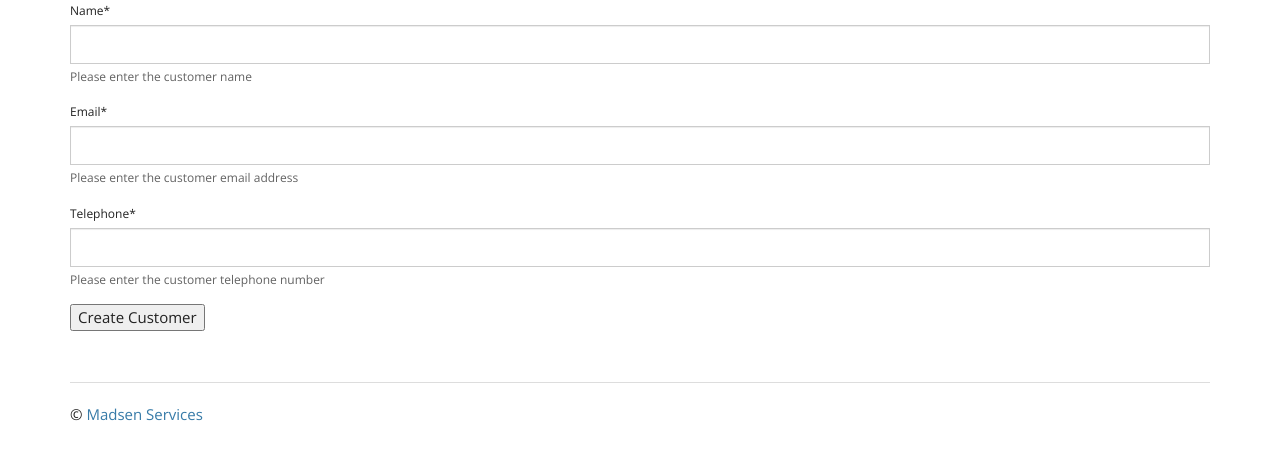
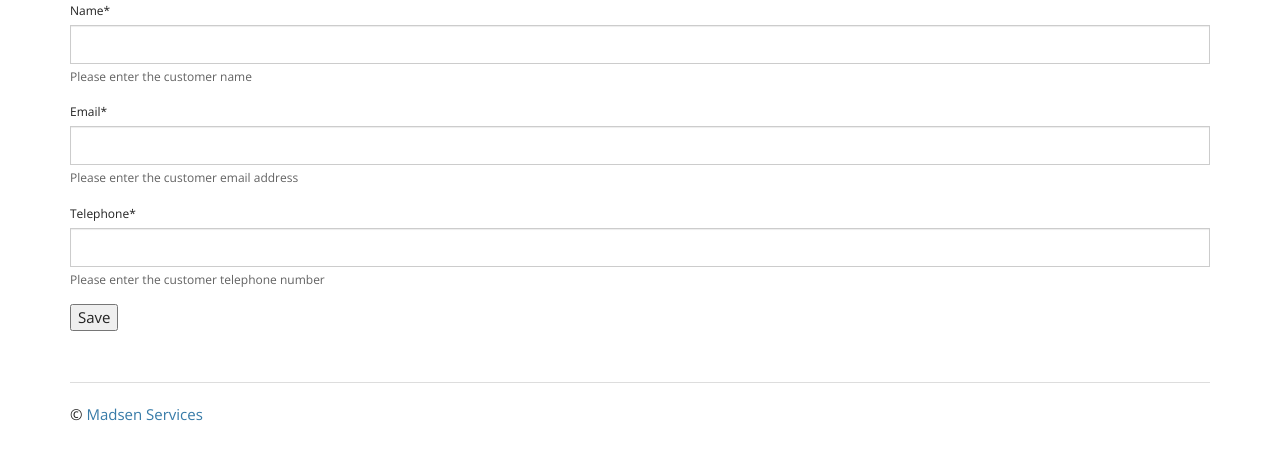
Before and after one commit to ande0581/concrete, a Django app: page /customer/create/ in a window 1280 px wide. Shown: the part 103-563 px from the top of the page. Run offline with Django 3.2, Linux system fonts and the light colour scheme; a user stored in the database is signed in; some libraries are stand-ins or nearby versions.

Commit message:
added and update view

```diff
--- a/src/customer/urls.py
+++ b/src/customer/urls.py
@@ -5,5 +5,6 @@ app_name = 'customer_app'
 urlpatterns = [
     url(r'^$', views.customer_model_list_view, name='list'),
     url(r'^create/$', views.customer_model_create_view, name='create'),
-    url(r'^detail/(?P<pk>\d+)/$', views.customer_model_detail_view, name='detail'),
+    url(r'^(?P<pk>\d+)/$', views.customer_model_detail_view, name='detail'),
+    url(r'^(?P<pk>\d+)/edit/$', views.customer_model_update_view, name='update'),
 ]
--- a/src/customer/views.py
+++ b/src/customer/views.py
@@ -35,15 +35,7 @@ def customer_model_list_view(request):
         queryset = paginator.page(paginator.num_pages)
 
     context = {'object_list': queryset}
-    return render(request, 'customer/customer_index.html', context)
-
-
-def customer_model_detail_view(request, pk=None):
-    obj = get_object_or_404(Customer, pk=pk)
-    context = {
-        "object": obj,
-    }
-    return render(request, 'customer/customer_detail.html', context)
+    return render(request, 'customer/customer_list.html', context)
 
 
 @login_required()
@@ -56,3 +48,25 @@ def customer_model_create_view(request):
         messages.success(request, "Customer was created successfully!")
         return redirect('customer_app:detail', pk=obj.pk)
     return render(request, 'customer/customer_create.html', {'form': form})
+
+
+@login_required()
+def customer_model_update_view(request, pk=None):
+    obj = get_object_or_404(Customer, pk=pk)
+    form = CustomerForm(request.POST or None, instance=obj)
+    if form.is_valid():
+        obj = form.save(commit=False)
+        # make modifications here
+        form.save()
+        messages.success(request, "Customer was updated successfully!")
+        return redirect('customer_app:detail', pk=obj.pk)
+    return render(request, 'customer/customer_create.html', {'form': form})
+
+
+@login_required()
+def customer_model_detail_view(request, pk=None):
+    obj = get_object_or_404(Customer, pk=pk)
+    context = {
+        "object": obj,
+    }
+    return render(request, 'customer/customer_detail.html', context)
--- a/src/templates/customer/customer_create.html
+++ b/src/templates/customer/customer_create.html
@@ -4,9 +4,9 @@
 {% block content %}
         <h4>Add a Customer</h4>
         <div>
-            <form id="category_form" method="post" action="/customer/create/"> {% csrf_token %}
+            <form id="category_form" method="post" action="."> {% csrf_token %}
                 {{ form|crispy }}
-                <input type="submit" name="submit" value="Create Customer" />
+                <input type="submit" name="submit" value="Save" />
             </form>
         </div>
 {% endblock %}
--- a/src/templates/customer/customer_index.html
+++ b/src/templates/customer/customer_list.html
@@ -40,11 +40,11 @@
   <nav aria-label="...">
   <ul class="pager">
     {% if object_list.has_previous %}
-      <li><a href="?page={{ object_list.previous_page_number }}">previous</a></li>
+      <li><a href="?page={{ object_list.previous_page_number }}">Previous</a></li>
     {% endif %}
 
     {% if object_list.has_next %}
-      <li><a href="?page={{ object_list.next_page_number }}">next</a></li>
+      <li><a href="?page={{ object_list.next_page_number }}">Next</a></li>
     {% endif %}
   </ul>
   </nav>
```
